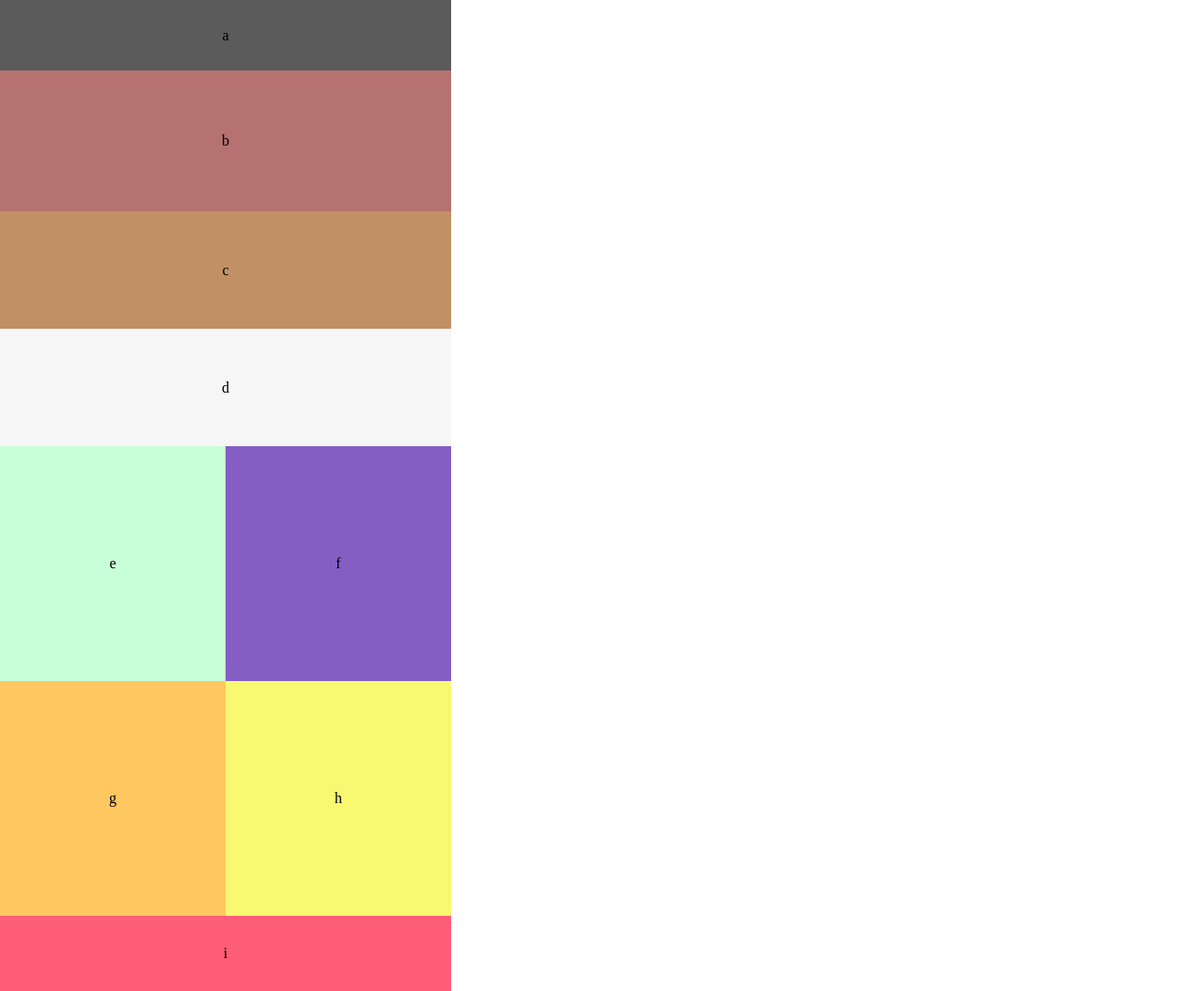
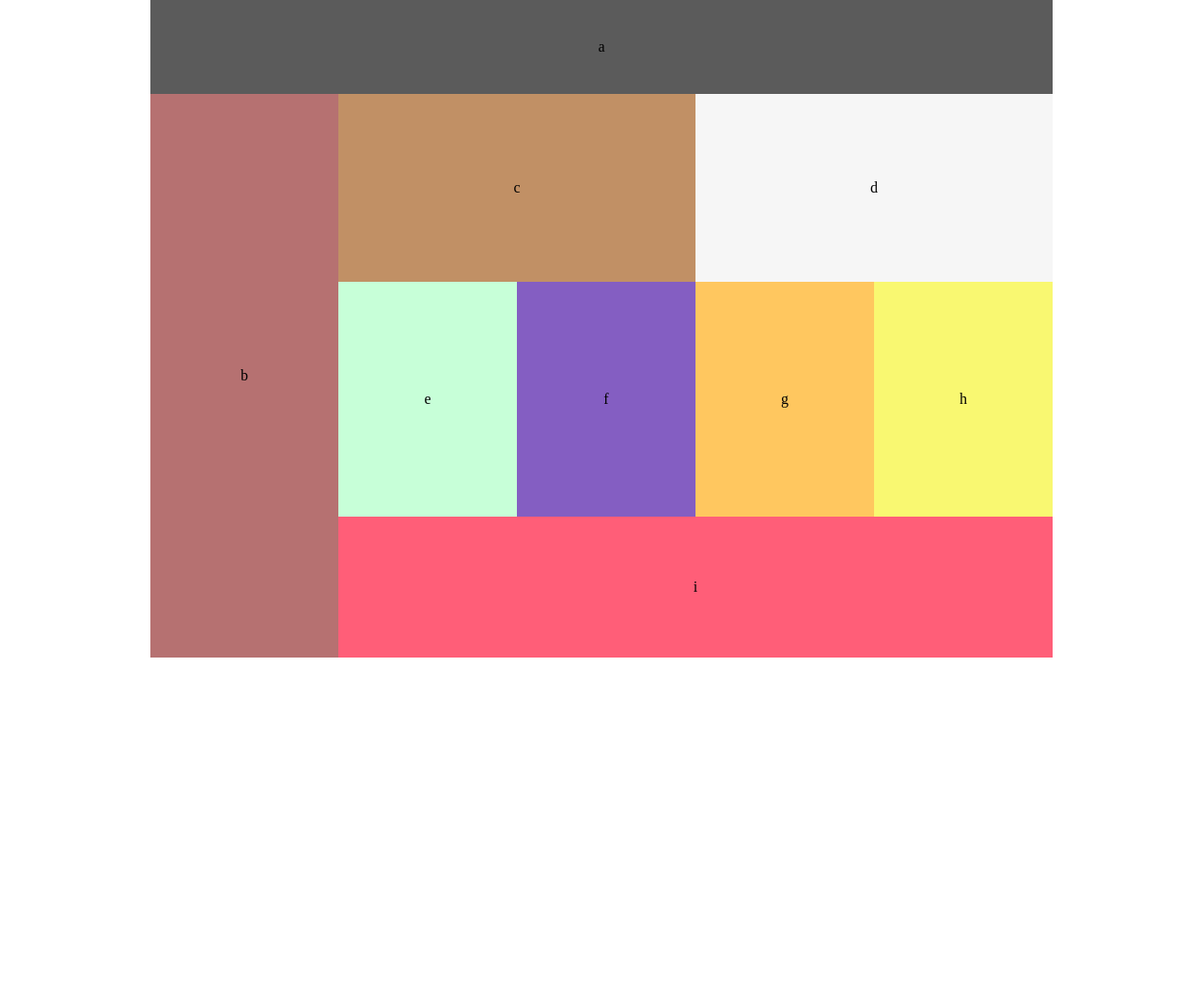
Before and after one commit to SalahAlawneh/lab-01, a plain HTML site: page index.html in a window 1280 px wide. Shown: the whole page at 94% size. After the commit the page ends 800 px from the top, so only its background shows below. Drawn offline with Linux system fonts and the light colour scheme.

Commit message:
finishing lab01

```diff
--- a/css/layout.css
+++ b/css/layout.css
@@ -1,6 +1,7 @@
 .container-of-all {
   height: 65.9375rem;
   width: 30rem;
+  margin: auto;
 }
 
 div {
@@ -54,6 +55,65 @@ div {
   height: 5rem;
 }
 
-/* @media (min-width: 48rem) {
+@media (min-width: 48rem) {
+    .container-of-all {
+        height: 43.75rem;
+        width: 60rem;
+        margin: auto;
+      }
 
-} */
+      .a-char {
+        width: 60rem;
+        height: 6.25rem;
+      }
+
+      .b-char {
+        width: 12.5rem;
+        height: 37.5rem;
+        float: left;
+      }
+
+      .c-char {
+        width: 23.75rem;
+        height: 12.5rem;
+        float: left;
+      }
+
+      .d-char {
+        width: 23.75rem;
+        height: 12.5rem;
+        float: right;
+      }
+
+      .e-char {
+        width: 11.875rem;
+        height: 15.625rem;
+      }
+
+      .f-char {
+        width: 11.875rem;
+        height: 15.625rem;
+        position: relative;
+        right: 23.75rem;
+      }
+
+      .g-char {
+        width: 11.875rem;
+        height: 15.625rem;
+        position: relative;
+        left: 11.875rem;
+      }
+
+      .h-char {
+        width: 11.875rem;
+        height: 15.625rem;
+        position: relative;
+        left: 11.875rem;
+      }
+
+      .i-char {
+        width: 47.5rem;
+        height: 9.375rem;
+        float: right;
+      }
+}
```
